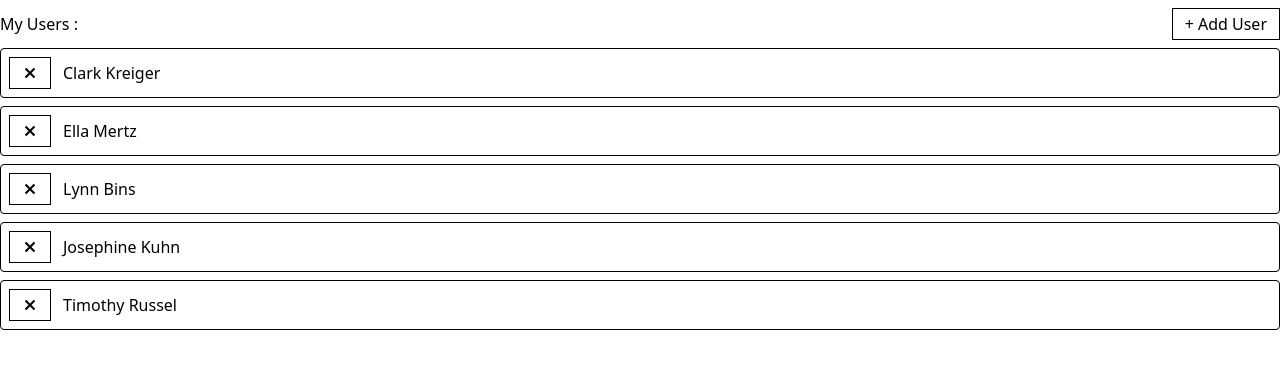
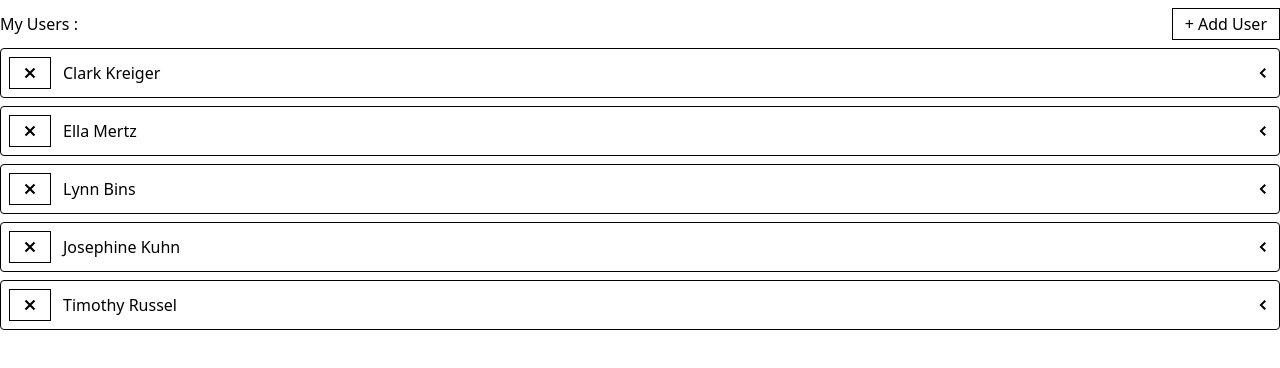
Before and after one commit to C4chaitanya/Async-Thunks-using-redux, a React app: page / in a window 1280 px wide. Shown: the top 368 px of the page. Built offline with nearby package versions, Linux system fonts and the light colour scheme; data requests are answered from the project's data file; the HTML template or start-up script is replaced by a standard one.

Commit message:
created an expandable panel and userlistitem and Albums list

```diff
--- /dev/null
+++ b/src/components/AlbumsList.js
@@ -0,0 +1,5 @@
+function AlbumsList({ user }) {
+  return <div>Albums created by: {user.name}</div>;
+}
+
+export default AlbumsList;
--- /dev/null
+++ b/src/components/ExpandablePanel.js
@@ -0,0 +1,24 @@
+import { useState } from "react";
+import { GoChevronDown, GoChevronLeft } from "react-icons/go";
+
+function ExpandablePanel({ header, children }) {
+  const [expanded, setExpanded] = useState(false);
+
+  const handleClick = () => {
+    setExpanded(!expanded);
+  };
+
+  return (
+    <div className="mt-2 mb-2 rounded border">
+      <div className="flex p-2 gap-3 items-center">
+        {header}
+        <div className="cursor-pointer ml-auto" onClick={handleClick}>
+          {expanded ? <GoChevronDown /> : <GoChevronLeft />}
+        </div>
+      </div>
+      {expanded && <div className="p-2 border-t-1">{children}</div>}
+    </div>
+  );
+}
+
+export default ExpandablePanel;
--- a/src/components/UsersListItem.js
+++ b/src/components/UsersListItem.js
@@ -2,6 +2,8 @@
 import { useThunk } from "../hooks/use-thunk";
 import { deleteUser } from "../store";
 import Button from "./Button";
+import ExpandablePanel from "./ExpandablePanel";
+import AlbumsList from "./AlbumsList";
 
 export default function UsersListItem({ user }) {
   const [doDeleteUser, isDeletingUser, deletingUserError] =
@@ -11,20 +13,24 @@
     doDeleteUser(id);
   };
 
+  const header = (
+    <>
+      <Button
+        loading={isDeletingUser}
+        onClick={() => handleDeleteUser(user.id)}
+      >
+        <GoX />
+      </Button>
+      <div>{user.name}</div>
+    </>
+  );
+
   return (
     <div>
-      <div key={user.id} className="mt-2 mb-2 rounded border">
-        <div className="flex p-2 gap-3 items-center cursor-pointer">
-          <Button
-            loading={isDeletingUser}
-            onClick={() => handleDeleteUser(user.id)}
-          >
-            <GoX />
-          </Button>
-          {deletingUserError && "Error Deleting User Data..."}
-          <div>{user.name}</div>
-        </div>
-      </div>
+      <ExpandablePanel header={header}>
+        <AlbumsList user={user} />
+      </ExpandablePanel>
+      {deletingUserError && "Error Deleting User Data..."}
     </div>
   );
 }
```
